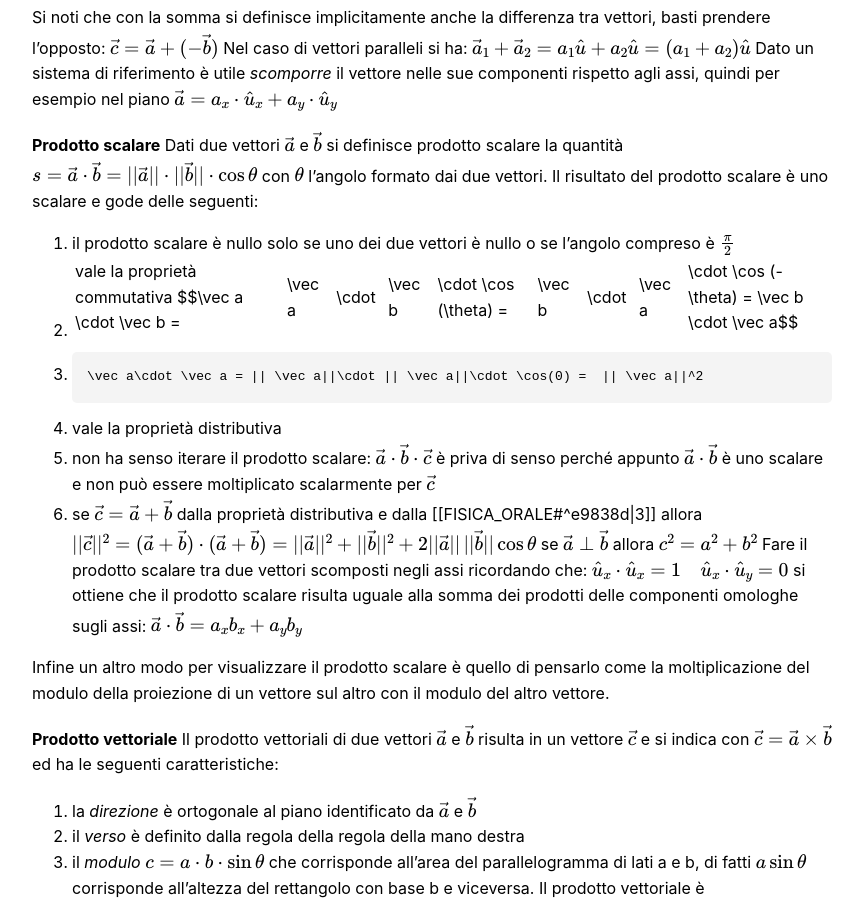
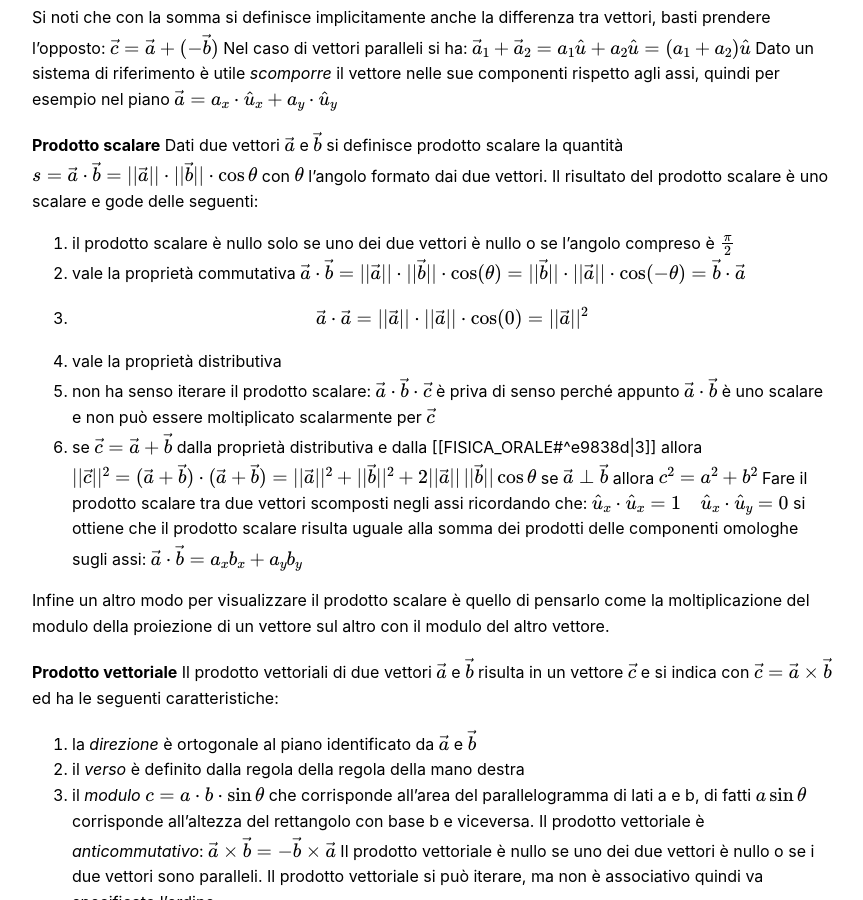
Before and after one commit to FedericoMenegoz/UNITN-fisica-orale, a Jekyll site: the page built from varie.md, in a window 1280 px wide and 900 px high, scrolled down 684 px. Shown: the whole window, without its empty margins (208-1071 px from the left). Built offline with Jekyll 4.4.1, drawn with Linux system fonts in a browser that asks for light colours.

Commit message:
Fixed varie

````diff
--- a/varie.md
+++ b/varie.md
@@ -24,11 +24,12 @@ __Prodotto scalare__
 Dati due vettori $\vec a$ e $\vec b$ si definisce prodotto scalare la quantità $$s = \vec a \cdot \vec b = ||\vec a||\cdot ||\vec b|| \cdot \cos \theta$$
 con $\theta$ l'angolo formato dai due vettori. Il risultato del prodotto scalare è uno scalare e gode delle seguenti:
 1. il prodotto scalare è nullo solo se uno dei due vettori è nullo o se l'angolo compreso è $\frac\pi 2$
-2. vale la proprietà commutativa $$\vec a \cdot \vec b = ||\vec a || \cdot || \vec b|| \cdot \cos (\theta) = ||\vec b || \cdot || \vec a|| \cdot \cos (-\theta) = \vec b \cdot \vec a$$
+2. vale la proprietà commutativa
+$$\vec a \cdot \vec b = ||\vec a || \cdot || \vec b|| \cdot \cos (\theta) = ||\vec b || \cdot || \vec a|| \cdot \cos (-\theta) = \vec b \cdot \vec a$$
 3.
-```math
+$$
 \vec a\cdot \vec a = || \vec a||\cdot || \vec a||\cdot \cos(0) =  || \vec a||^2
-```
+$$
 4. vale la proprietà distributiva
 5. non ha senso iterare il prodotto scalare: $\vec a \cdot \vec b \cdot \vec c$ è priva di senso perché appunto $\vec a \cdot \vec b$ è uno scalare e non può essere moltiplicato scalarmente per $\vec c$
 6. se $\vec c = \vec a + \vec b$ dalla proprietà distributiva e dalla [[FISICA_ORALE#^e9838d|3]] allora $$||\vec c||^2 = (\vec a + \vec b)\cdot(\vec a + \vec b) = ||\vec a ||^2 + ||\vec b ||^2 + 2||\vec a||\, ||\vec b|| \cos \theta$$ se $\vec a \perp \vec b$ allora $$c^2 = a^2 + b^2$$
````
Also changed, not shown: README.md (added).
